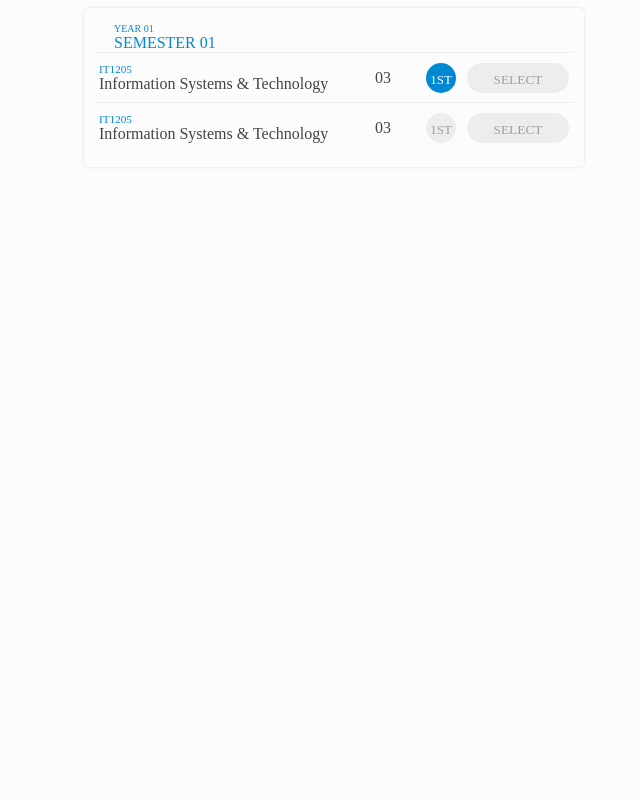
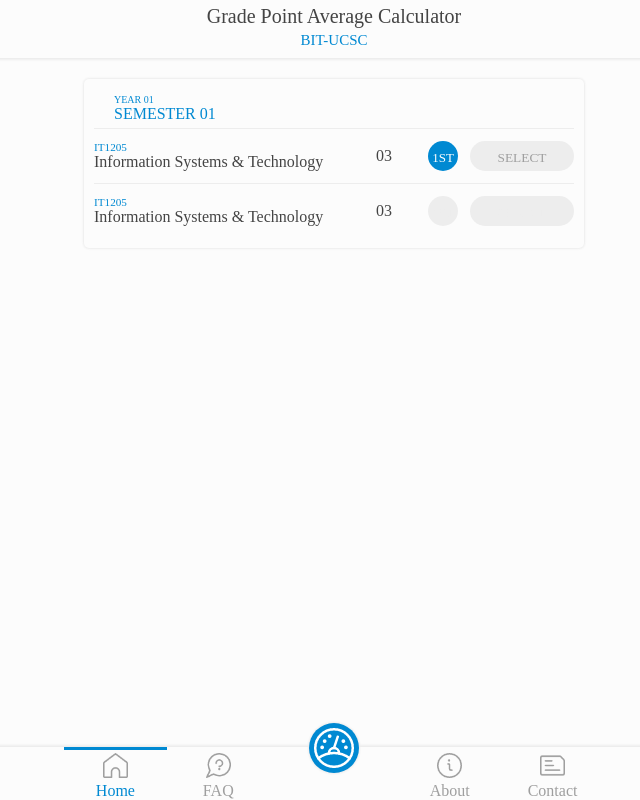
Before and after one commit to mzmarkib/bitgpa, a PHP site: page / in a window 1280 px wide. Shown: the whole page, without its empty margins (306-946 px from the left). Run offline with PHP 8.4, Linux system fonts and the light colour scheme.

Commit message:
added navbar and header

```diff
--- a/css/_gradesBox.scss
+++ b/css/_gradesBox.scss
@@ -12,14 +12,16 @@
     display:none;
 }
 .gradesPrompt{
-    @extend .gradesPrompt;
-    opacity: 1;
+
     background-color: none;
     // display: flex;
     display:none;
-
+    position: absolute;
+    top:0; left:0;
+    width: 100%; height: 100%;
 
     .innerBox{
+        background-color: #fff;
         z-index: 10;
         width:300px;
         margin: auto;
--- a/css/main.css
+++ b/css/main.css
@@ -1,3 +1,11 @@
+* {
+  font-family: "Myriad Pro";
+  -webkit-box-sizing: border-box;
+          box-sizing: border-box;
+  margin: 0;
+  padding: 0;
+}
+
 .dialogOverlay {
   background-color: #fcfcfc;
   opacity: 0.7;
@@ -13,12 +21,17 @@
 }
 
 .gradesPrompt {
-  opacity: 1;
   background-color: none;
   display: none;
+  position: absolute;
+  top: 0;
+  left: 0;
+  width: 100%;
+  height: 100%;
 }
 
 .gradesPrompt .innerBox {
+  background-color: #fff;
   z-index: 10;
   width: 300px;
   margin: auto;
@@ -107,12 +120,6 @@
   grid-column-end: 4;
 }
 
-* {
-  font-family: "Myriad Pro";
-  -webkit-box-sizing: border-box;
-          box-sizing: border-box;
-}
-
 form {
   max-width: 500px;
   margin: 0 auto;
@@ -137,7 +144,8 @@ body {
       -ms-flex-align: center;
           align-items: center;
   height: 50px;
-  padding: 5px;
+  padding-top: 5px;
+  margin-top: 5px;
 }
 
 .subject .sub {
@@ -257,7 +265,12 @@ body {
 
 .disabledSub .attempt input[type="checkbox"]:checked + label {
   background-color: #ededed;
-  color: #9f9f9f;
+  color: #ededed;
+}
+
+.disabledSub .subResult {
+  background-color: #ededed;
+  color: #ededed;
 }
 
 .semester {
@@ -273,4 +286,120 @@ body {
 .semester .yearTitle {
   font-size: 10px;
 }
+
+.navbar {
+  border-top: 1px solid #ededed;
+  padding-top: 5px;
+  position: absolute;
+  bottom: 0;
+  width: 100%;
+  -webkit-box-shadow: 0px 0px 2px 1px #ededed;
+          box-shadow: 0px 0px 2px 1px #ededed;
+}
+
+.navbar .container {
+  display: -ms-grid;
+  display: grid;
+  max-width: 540px;
+  margin: 0 auto;
+  -ms-grid-columns: 4fr 4fr 5fr 4fr 4fr;
+      grid-template-columns: 4fr 4fr 5fr 4fr 4fr;
+  -ms-flex-line-pack: distribute;
+      align-content: space-around;
+  -webkit-box-pack: space-evenly;
+      -ms-flex-pack: space-evenly;
+          justify-content: space-evenly;
+  position: relative;
+}
+
+.navbar .container .active {
+  -webkit-box-shadow: 0px -3px 0px 0px #0089D2;
+          box-shadow: 0px -3px 0px 0px #0089D2;
+}
+
+.navbar .container .active div {
+  color: #0089D2;
+}
+
+.navbar .container .item {
+  margin-top: -2px;
+  padding-top: 3px;
+}
+
+.navbar .container .item:hover:not(.cta_calc) {
+  -webkit-box-shadow: 0px -3px 0px 0px #0089D2;
+          box-shadow: 0px -3px 0px 0px #0089D2;
+}
+
+.navbar .container .item:hover {
+  cursor: pointer;
+}
+
+.navbar .container div {
+  outline: none;
+  position: relative;
+}
+
+.navbar .container div:hover {
+  outline: none;
+}
+
+.navbar .container div div {
+  text-align: center;
+  color: #9f9f9f;
+  font-size: 1em;
+}
+
+.navbar .container div div img {
+  margin: auto;
+  width: 25px;
+}
+
+.navbar .container .cta_calc {
+  display: -webkit-box;
+  display: -ms-flexbox;
+  display: flex;
+}
+
+.navbar .container .cta_calc div {
+  -webkit-box-shadow: 0px 0px 2px 1px #ededed;
+          box-shadow: 0px 0px 2px 1px #ededed;
+  width: 50px;
+  height: 50px;
+  border-radius: 100%;
+  background-color: #0089D2;
+  margin: auto;
+  display: -webkit-box;
+  display: -ms-flexbox;
+  display: flex;
+  margin-top: -30px;
+}
+
+.navbar .container .cta_calc div img {
+  width: 40px;
+}
+
+.header {
+  padding: 5px;
+  text-align: center;
+  margin-bottom: 20px;
+  -webkit-box-shadow: 0px 0px 2px 1px #ededed;
+          box-shadow: 0px 0px 2px 1px #ededed;
+  border-bottom: 1px solid #ededed;
+}
+
+.header div {
+  font-family: "Fira Code";
+}
+
+.header div:nth-child(1) {
+  color: #444;
+  font-size: 20px;
+}
+
+.header div:nth-child(2) {
+  color: #0089D2;
+  line-height: 25px;
+  font-size: 15px;
+}
 /*# sourceMappingURL=main.css.map */
--- a/css/main.scss
+++ b/css/main.scss
@@ -1,15 +1,20 @@
+*{
+    font-family: "Myriad Pro";
+    box-sizing: border-box;
+    margin: 0;
+    padding: 0;
+}
+
 $color-1: #444;
 $color-2: #0089D2;
 $color-3: #9f9f9f;
 $color-4: #ededed;
 $bg-color: #fcfcfc;
 
+@import 'navbar';
 @import 'gradesBox';
 
-*{
-    font-family: "Myriad Pro";
-    box-sizing: border-box;
-}
+
 form{
     max-width:500px;
     margin: 0 auto;
@@ -27,7 +32,8 @@ body{
     justify-items: normal;
     align-items: center;
     height: 50px;
-    padding:5px;
+    padding-top: 5px;
+    margin-top: 5px;
 
     .sub{
         flex:6;
@@ -121,15 +127,18 @@ body{
     .attempt{
         font-family: "Myriad Pro";
 
-
-
-          input[type="checkbox"] {
+        input[type="checkbox"] {
 
             &:checked + label {
-              background-color: $color-4;
-              color: $color-3;
+                background-color: $color-4;
+                color: $color-4;
             }
-          }
+        }
+    }
+    .subResult{
+        background-color: $color-4;
+        color: $color-4;
+
     }
 }
 
@@ -145,3 +154,101 @@ body{
         font-size: 10px;
     }
 }
+
+
+.navbar{
+    border-top: 1px solid $color-4;
+    padding-top: 5px;
+    position: absolute;
+    bottom: 0;
+    width: 100%;
+    box-shadow: 0px 0px 2px 1px $color-4;
+
+    .container{
+        display: grid;
+        max-width: 540px;
+        margin: 0 auto;
+        grid-template-columns: 4fr 4fr 5fr 4fr 4fr;
+        align-content: space-around;
+        justify-content: space-evenly;
+        position: relative;
+
+        .active{
+            box-shadow: 0px -3px 0px 0px $color-2;
+            div{
+                color: $color-2;
+            }
+        }
+        .item{
+            margin-top: -2px;
+            padding-top: 3px;
+            &:hover:not(.cta_calc){
+                box-shadow: 0px -3px 0px 0px $color-2;
+            }
+            &:hover{
+                cursor: pointer;
+            }
+        }
+        div{
+            outline:none;
+            position: relative;
+
+
+            &:hover{
+                outline:none;
+            }
+            div{
+                text-align: center;
+                color: $color-3;
+                font-size: 1em;
+                // text-transform: uppercase;
+
+                img{
+                    margin:auto;
+                    width: 25px;
+
+                }
+
+            }
+        }
+        .cta_calc{
+            display: flex;
+
+            div{
+                box-shadow: 0px 0px 2px 1px $color-4;
+                width: 50px;
+                height: 50px;
+                border-radius: 100%;
+                background-color: $color-2;
+                margin: auto;
+                display: flex;
+                margin-top: -30px;
+
+                img{
+                    width: 40px;
+                }
+            }
+        }
+    }
+}
+.header{
+    padding:5px;
+    text-align: center;
+    margin-bottom: 20px;
+    box-shadow: 0px 0px 2px 1px $color-4;
+    border-bottom: 1px solid $color-4;
+
+    div{
+        font-family: "Fira Code";
+        &:nth-child(1){
+            color: $color-1;
+            font-size: 20px;
+        }
+        &:nth-child(2){
+            color: $color-2;
+            line-height: 25px;
+            font-size: 15px;
+        }
+    }
+
+}
--- /dev/null
+++ b/css/navbar.css
@@ -0,0 +1 @@
+/* No CSS *//*# sourceMappingURL=navbar.css.map */
--- a/index.html
+++ b/index.html
@@ -9,10 +9,14 @@
 </head>
 <body>
 
+    <header class="header">
+        <div>Grade Point Average Calculator</div>
+        <div>BIT-UCSC</div>
+    </header>
+    <footer></footer>
+    <main>
+        <section>
             <form action="">
-
-
-
                 <div class="semester">
                     <div class="title yearTitle">YEAR 01</div>
                     <div class="title semesterTitle">SEMESTER 01</div>
@@ -33,9 +37,11 @@
                         <button type="button" data_gpv="-1" class="subResult">SELECT</button>
                     </div>
                 </div>
+            </form>
+        </section>
+    </main>
 
 
-    </form>
 
     <!-- Grades Dialog Box HTML start -->
     <div class="dialogOverlay">
@@ -65,8 +71,33 @@
             </div>
         </div>
     </div>
+    <!-- Grades Dialog Box HTML end -->
 
-    <!-- Grades Dialog Box HTML end -->
+
+    <nav class="navbar">
+        <div class="container">
+            <div class="item active">
+                <div><img src="img/icons/home1.png"></div>
+                <div>Home</div>
+            </div>
+            <div class="item">
+                <div><img src="img/icons/faq2.png"></div>
+                <div>FAQ</div>
+            </div>
+            <div class="item cta_calc">
+                <div><img src="img/icons/dash1.png"></div>
+            </div>
+            <div class="item">
+                <div><img src="img/icons/info3.png"></div>
+                <div>About</div>
+            </div>
+            <div class="item">
+                <div><img src="img/icons/info2.png"></div>
+                <div>Contact</div>
+            </div>
+        </div>
+    </nav>
+
     <script>
 
 
@@ -124,18 +155,20 @@
         const body = document.querySelector("body");
 
         body.onload = function(){
+            //loads the list of subjects
             getSubjects().then((data) => {
-                // Do the next thing after fetching
-                console.log(data)
+                // forEach(data){
+                //     body.innerHTML = data;
+                // }
             })
         }
 
         //Function that retrieves data from the the subjects.json file
-        const getSubjects = () => {
+        const getSubjects = async function() {
             return fetch("data/subjects.json")
             .then(res => { return res.json() })
             .then(data => {
-                return data
+                return data;
             })
             .catch(error => console.log(error))
         }
```
Also changed, not shown: css/navbar.scss (added), img/icons/dash1.png (added), img/icons/dash2.png (added), img/icons/faq1.png (added), img/icons/faq2.png (added), img/icons/faq3.png (added), img/icons/faq4.png (added), img/icons/home1.png (added), img/icons/home2.png (added), img/icons/info1.png (added), img/icons/info2.png (added), img/icons/info3.png (added), img/icons/info4.png (added), 2 other files. Lines whose indentation alone changed are shown as unchanged.
